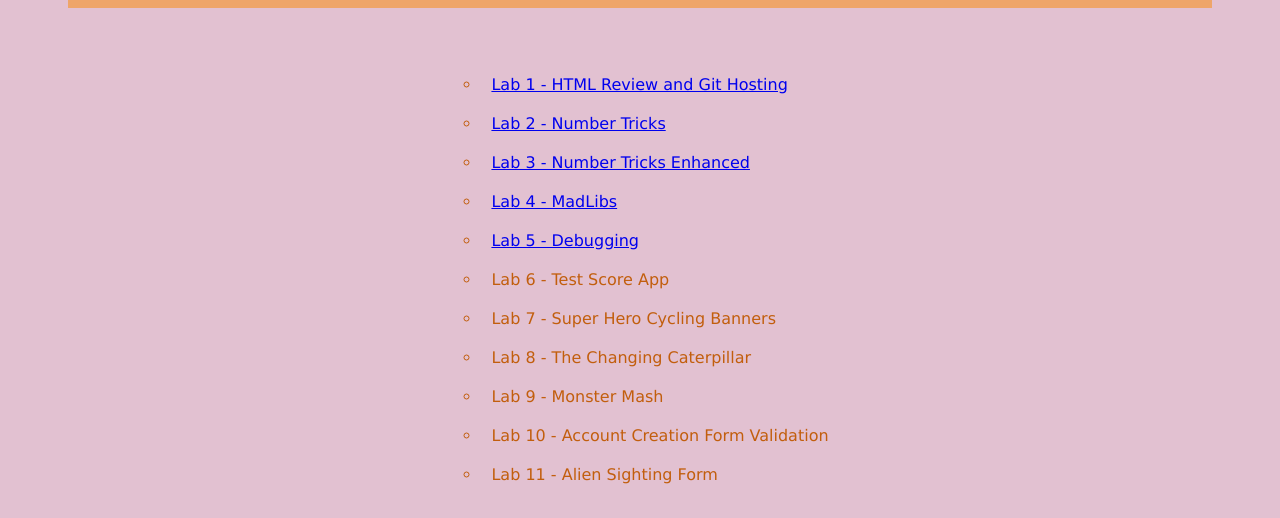
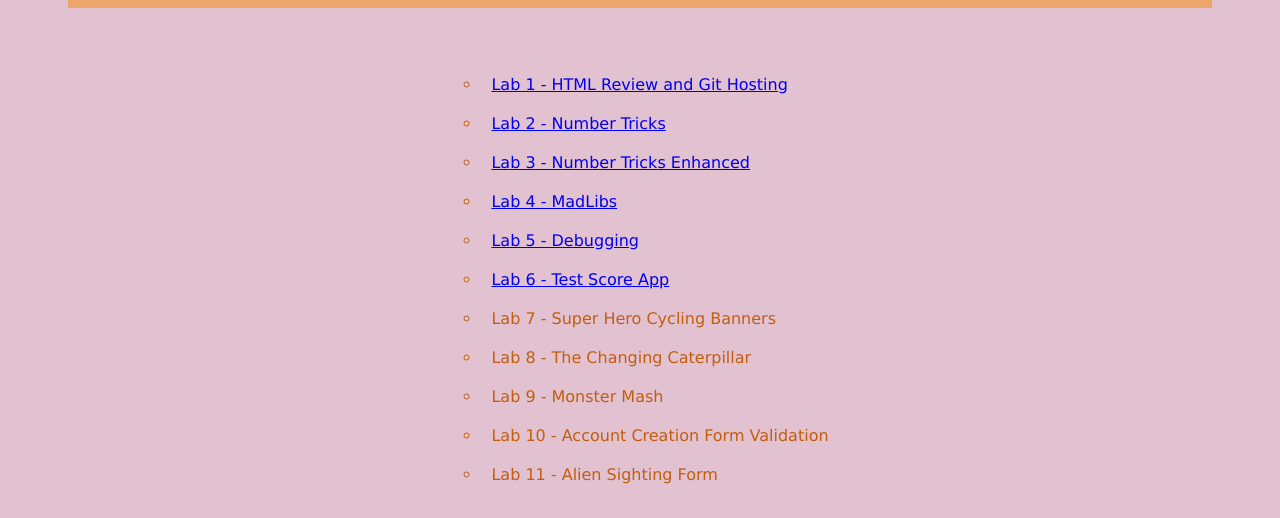
Before and after one commit to lisa123t/portfolio, a plain HTML site: page index.html in a window 1280 px wide. Shown: the part 111-629 px from the top of the page. Drawn offline with Linux system fonts and the light colour scheme.

Commit message:
Update index.html

```diff
--- a/index.html
+++ b/index.html
@@ -45,7 +45,10 @@
             Lab 5 - Debugging </a>
     </li>
 
-    <li> Lab 6 - Test Score App </li>
+    <li>
+        <a href="https://lisa123t.github.io/lab6B/">
+            Lab 6 - Test Score App </a>
+    </li>
 
     <li> Lab 7 - Super Hero Cycling Banners </li>
 
```
